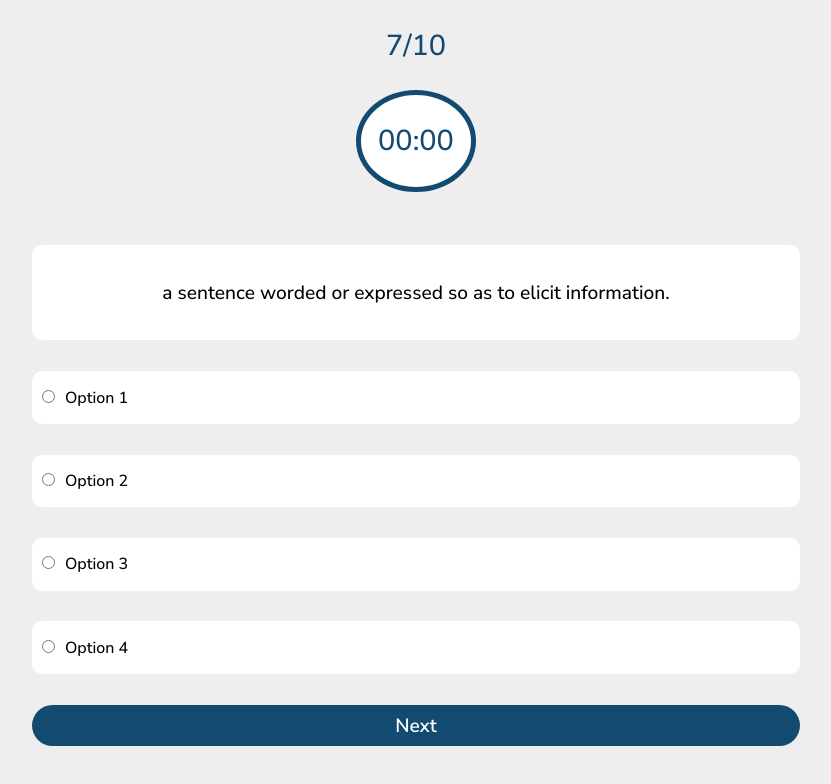
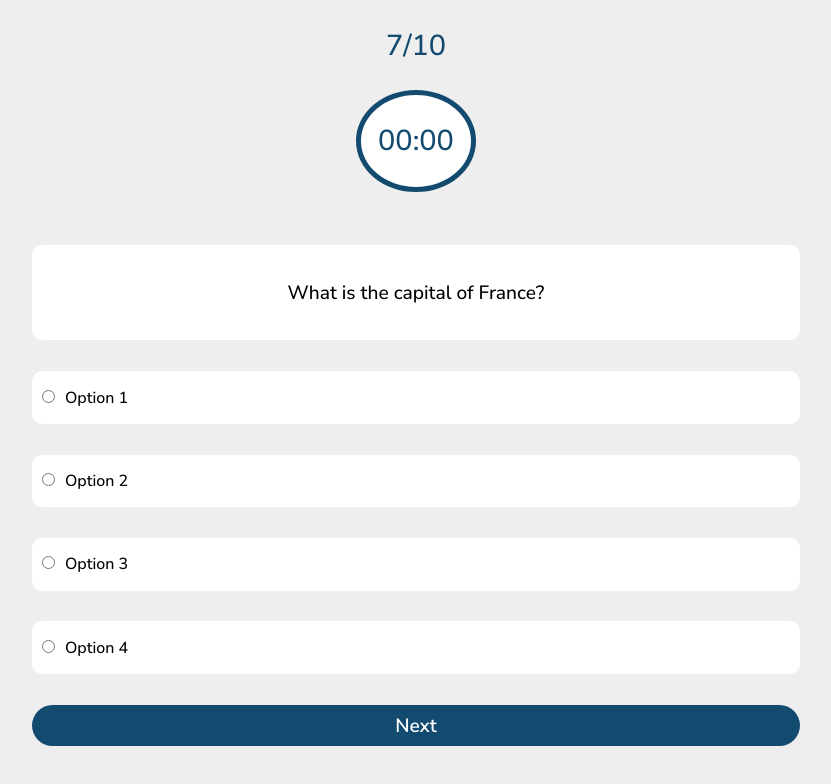
Before and after one commit to fathimaNasmin/Quizify, a React (Vite) app in the folder quizify/: page /quiz in a window 1280 px wide. Shown: the top 784 px of the page, without its empty margins (224-1055 px from the left). Built offline with nearby package versions, Linux system fonts and the light colour scheme; a web font is replaced by a local one.

Commit message:
render dynamic question from external js file

```diff
--- a/quizify/src/components/Partials/Question.jsx
+++ b/quizify/src/components/Partials/Question.jsx
@@ -1,6 +1,6 @@
 import React from "react";
 
-export default function Question() {
+export default function Question(props) {
     const bgStyle = {
       display: "flex",
       flexDirection: "column",
@@ -25,7 +25,7 @@ export default function Question() {
     return (
       <div style={bgStyle}>
         <p style={paraStyle}>
-          a sentence worded or expressed so as to elicit information.
+          {props.questionText}
         </p>
       </div>
     );
--- a/quizify/src/components/QuizPage.jsx
+++ b/quizify/src/components/QuizPage.jsx
@@ -1,27 +1,45 @@
 import { useState } from "react";
 import "../styles/quizPage.css";
 import { useNavigate } from "react-router-dom";
-import QuestionNo from '../components/Partials/QuestionNo';
+import QuestionNo from "../components/Partials/QuestionNo";
 import Timer from "./Partials/Timer";
 import Question from "./Partials/Question";
-import styled from 'styled-components';
+import styled from "styled-components";
 import Form from "./Partials/Form";
+import { questions } from "../../questions";
 
 export default function QuizPage() {
+  // Track the score
+  const [score, setScore] = useState(0);
+  // state to track the question index
+  const [currentIndex, setCurrentIndex] = useState(0);
+  const currentQuestion = questions[currentIndex];
+
+  // Style for wrapper
   const wrapper = {
-    display:'flex',
-    flexDirection:'column',
-    width:'60%',
-    justifyContent:'center',
-    alignItems:'center',
-    margin:'3% 0'
-  }
-  return <div className="quiz-background">
-    <QuestionNo/>
-    <Timer/>
-    <div style={wrapper}>
-      <Question/>
-      <Form/>
+    display: "flex",
+    flexDirection: "column",
+    width: "60%",
+    justifyContent: "center",
+    alignItems: "center",
+    margin: "3% 0",
+  };
+  return (
+    <div className="quiz-background">
+      <QuestionNo />
+      <Timer />
+
+      <div style={wrapper}>
+        <Question questionText={currentQuestion.questionText} />
+        <Form
+          options={currentQuestion.options}
+          answer={currentQuestion.answer}
+          currentIndex={currentIndex}
+          setCurrentIndex={setCurrentIndex}
+          score={score}
+          setScore={setScore}
+        />
+      </div>
     </div>
-  </div>
+  );
 }
```
